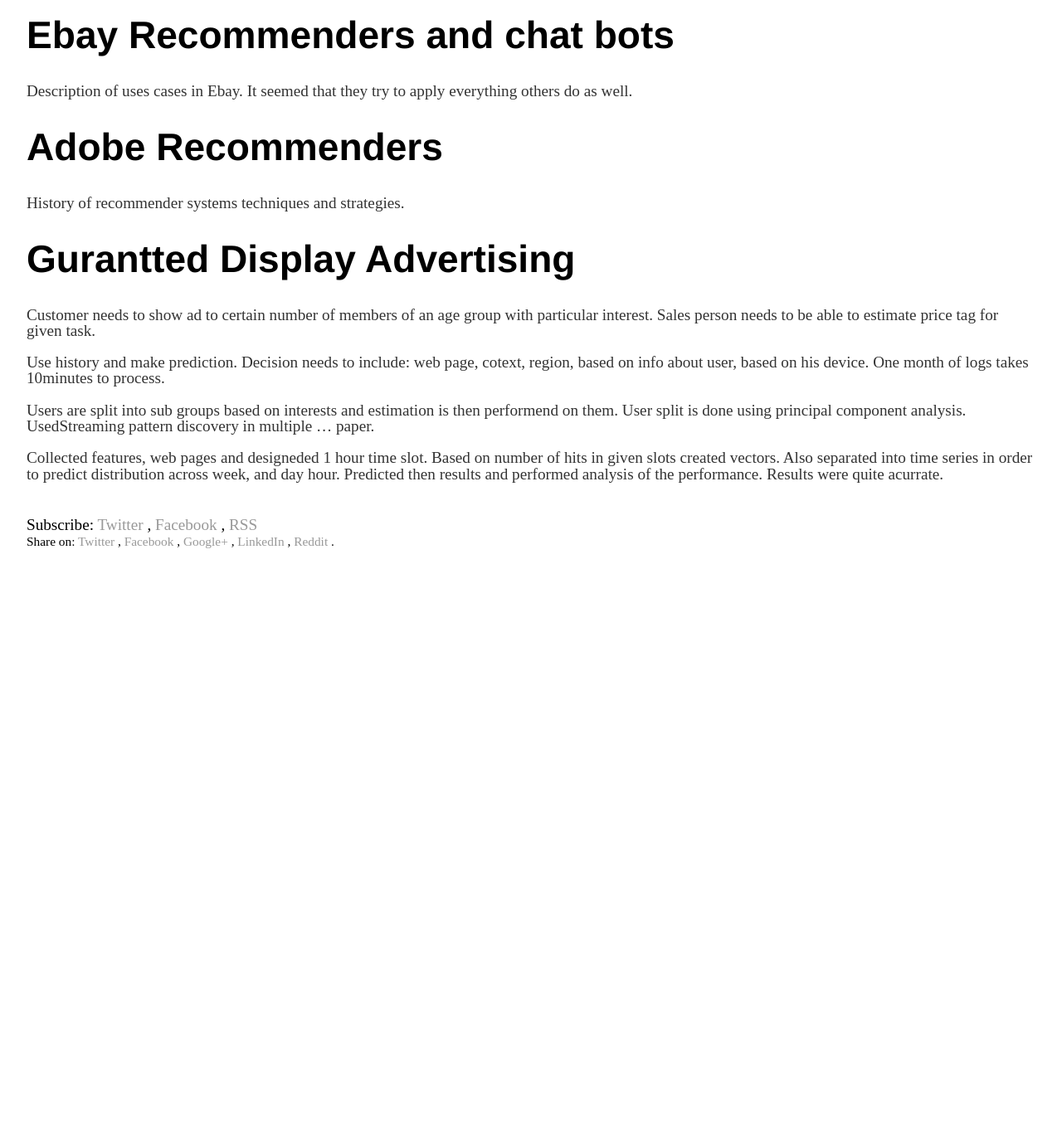
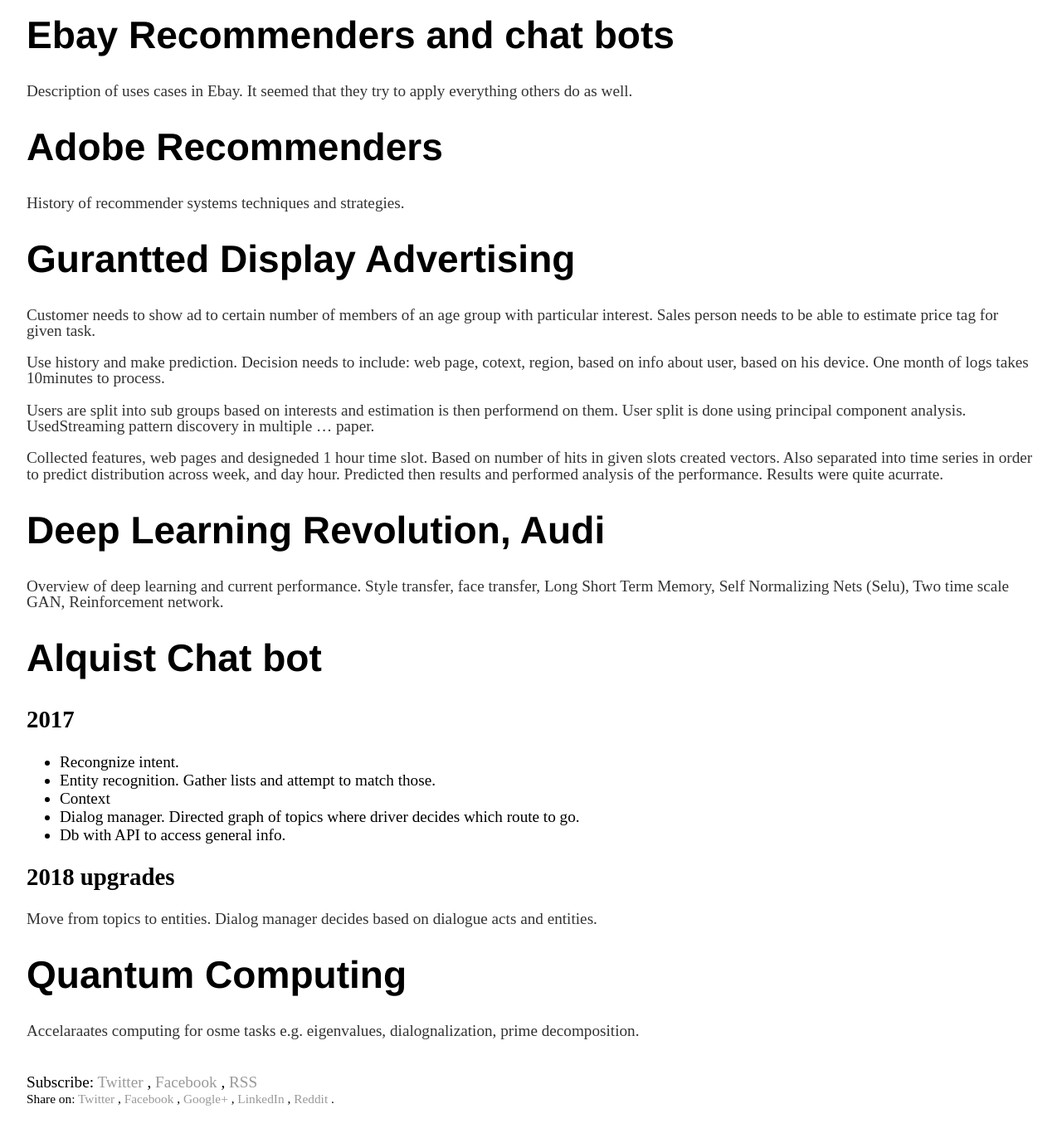
Before and after one commit to vackosar/vackosar.github.io, a Jekyll site: the page built from _posts/2018-03-24-Notes:-Pragule-ML-2018-Day-2:-Talks.md, in a window 1280 px wide and 1400 px high, scrolled down 1361 px. Shown: the top 1372 px of the window at 83% size. Built offline with Jekyll 4.4.1, drawn with Linux system fonts in a browser that asks for light colours; comment, search, counter and statistics services are not loaded; before the commit the page ends 2089 px from its top, so only the background shows below that; some of the changed text lies outside the part shown.

Commit message:
prague ml

```diff
--- a/_posts/2018-03-24-Notes:-Pragule-ML-2018-Day-2:-Talks.md
+++ b/_posts/2018-03-24-Notes:-Pragule-ML-2018-Day-2:-Talks.md
@@ -56,3 +56,20 @@
 Users are split into sub groups based on interests and estimation is then performend on them. User split is done using principal component analysis. UsedStreaming pattern discovery in multiple ... paper.
 
 Collected features, web pages and designeded 1 hour time slot. Based on number of hits in given slots created vectors. Also separated into time series in order to predict distribution across week, and day hour. Predicted then results and performed analysis of the performance. Results were quite acurrate.
+
+# Deep Learning Revolution, Audi
+Overview of deep learning and current performance. Style transfer, face transfer, Long Short Term Memory, Self Normalizing Nets (Selu), Two time scale GAN, Reinforcement network.
+
+# Alquist Chat bot
+## 2017
+- Recongnize intent.
+- Entity recognition. Gather lists and attempt to match those.
+- Context
+- Dialog manager. Directed graph of topics where driver decides which route to go.
+- Db with API to access general info.
+
+## 2018 upgrades
+Move from topics to entities. Dialog manager decides based on dialogue acts and entities.
+
+# Quantum Computing
+Accelaraates computing for osme tasks e.g. eigenvalues, dialognalization, prime decomposition.
```
Also changed, not shown: other parts of _posts/2018-03-24-Notes:-Pragule-ML-2018-Day-2:-Talks.md (+2 -2 lines), _posts/2018-03-25-Notes:-Pragule-ML-2018-Day-3:-Talks.md (added, +47 -0 lines).
